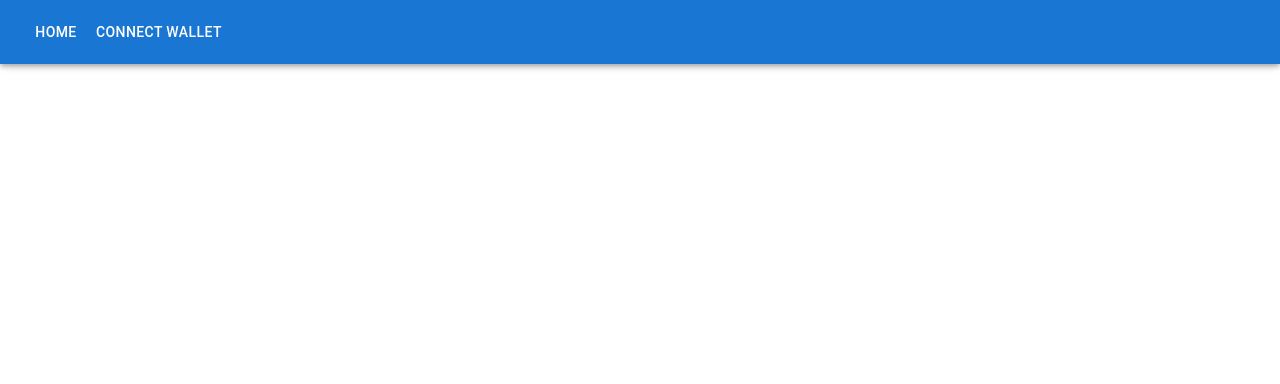
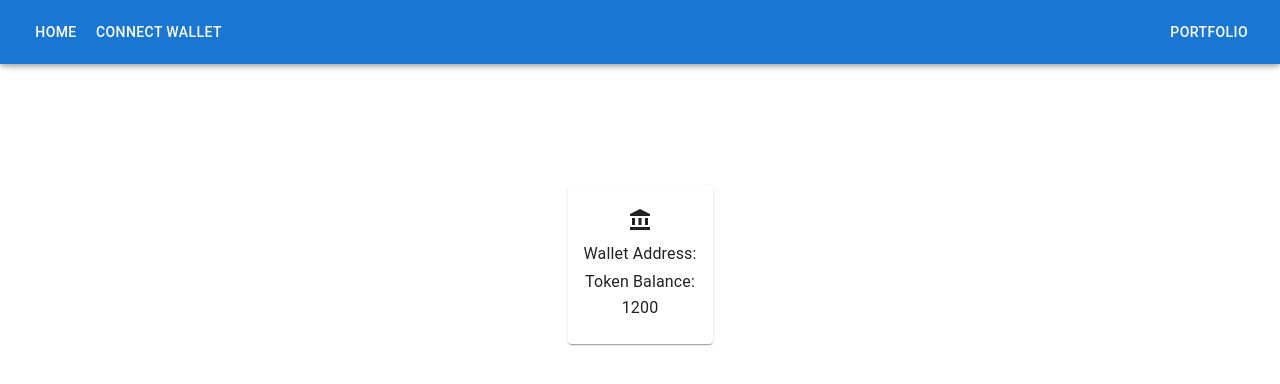
Before and after one commit to pawneetdev/web3-horse-race-bet, a React (Create React App) app in the folder horce-racing-fe/: page /portfolio in a window 1280 px wide. Before the commit this address had no page. Shown: the top 384 px of the page. Built offline with nearby package versions, Linux system fonts and the light colour scheme; a web font is replaced by a local one.

Commit message:
portfolio added

```diff
--- a/horce-racing-fe/package.json
+++ b/horce-racing-fe/package.json
@@ -5,6 +5,7 @@
   "dependencies": {
     "@emotion/react": "^11.10.6",
     "@emotion/styled": "^11.10.6",
+    "@mui/icons-material": "^5.11.16",
     "@mui/material": "^5.11.9",
     "@testing-library/jest-dom": "^5.16.5",
     "@testing-library/react": "^13.4.0",
--- a/horce-racing-fe/src/App.tsx
+++ b/horce-racing-fe/src/App.tsx
@@ -3,6 +3,7 @@ import BiddingComponent from "./components/BidComponent/BidComponent"
 import HomeComponent from "./components/Home/HomeComponent"
 import { Route, Routes } from 'react-router-dom';
 import Layout from './components/Layout/Layout';
+import ProtfolioComponent from "./components/PortfolioComponent/ProtfolioComponent";
 
 function App() {
   return (
@@ -13,6 +14,8 @@ function App() {
         </Route>
         <Route path="/bid" element={<BiddingComponent/>}>
         </Route>
+        <Route path="/portfolio" element={<ProtfolioComponent/>}>
+        </Route>
       </Routes>
     </div>
   );
--- a/horce-racing-fe/src/components/Layout/Layout.tsx
+++ b/horce-racing-fe/src/components/Layout/Layout.tsx
@@ -1,10 +1,10 @@
-import { AppBar, Toolbar, Button, Typography, Box } from '@mui/material';
+import { AppBar, Toolbar, Button, Box } from '@mui/material';
 import { useContext } from 'react';
 import WalletContext from "../../store/WalletContext"
 import { useNavigate } from 'react-router';
 
 const Layout = () => {
-  const { isConnected, connectWallet, disconnectWallet, walletAddress } = useContext(WalletContext);
+  const { isConnected, connectWallet, disconnectWallet } = useContext(WalletContext);
   const navigate = useNavigate();
   const handleHomeNavigate = () => {
     navigate('/')
@@ -20,11 +20,9 @@ const Layout = () => {
               {isConnected ? 'Disconnect Wallet' : 'Connect Wallet'}
             </Button>
             <Box flexGrow={1} /> {/* Empty box to push the wallet address to the right */}
-            {walletAddress && (
-              <Typography variant="subtitle1" style={{ color: 'lightgreen' }}>
-                Wallet Address: {walletAddress}
-              </Typography>
-            )}
+            <Button color="inherit" onClick={() => navigate('/portfolio')}>
+              Portfolio
+            </Button>
           </Toolbar>
         </AppBar>
 
--- /dev/null
+++ b/horce-racing-fe/src/components/PortfolioComponent/ProtfolioComponent.scss
@@ -0,0 +1,7 @@
+.flex-80 {
+  display: flex;
+  width: 100%;
+  justify-content: center;
+  height: 50vh;
+  align-items: center;
+}
--- /dev/null
+++ b/horce-racing-fe/src/components/PortfolioComponent/ProtfolioComponent.tsx
@@ -0,0 +1,23 @@
+import React, { useContext } from "react";
+import WalletContext from "../../store/WalletContext";
+import { Card, CardContent, Grid, Typography } from '@mui/material';
+import AccountBalanceWalletIcon from '@mui/icons-material/AccountBalance';
+import "./ProtfolioComponent.scss";
+
+const PortfolioComponent = () => {
+  const { walletAddress } = useContext(WalletContext);
+  return (
+    <div className="flex-80">
+      <Card>
+      <CardContent>
+        <AccountBalanceWalletIcon />
+        <Typography variant="subtitle1">Wallet Address:</Typography>
+        <Typography variant="body1">{walletAddress}</Typography>
+        <Typography variant="subtitle1">Token Balance:</Typography>
+        <Typography variant="body1">1200</Typography>
+      </CardContent>
+    </Card>
+    </div>
+  )
+}
+export default PortfolioComponent;
```
Also changed, not shown: 1 other file (tests, documents, lock files or other folders).
